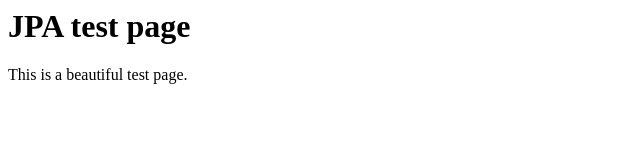
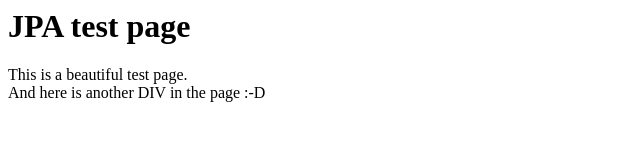
Before and after one commit to wblitz/openshift-lbn-exercises, a plain HTML site: page index.html in a window 1280 px wide. Shown: the whole page, without its empty margins (0-640 px from the left). Drawn offline with Linux system fonts and the light colour scheme.

Commit message:
Adding content in index.html

```diff
--- a/index.html
+++ b/index.html
@@ -7,5 +7,8 @@
   <div>
   This is a beautiful test page.
   </div>
+  <div>
+  And here is another DIV in the page :-D
+  </div>
  </body>
 </html>
```
